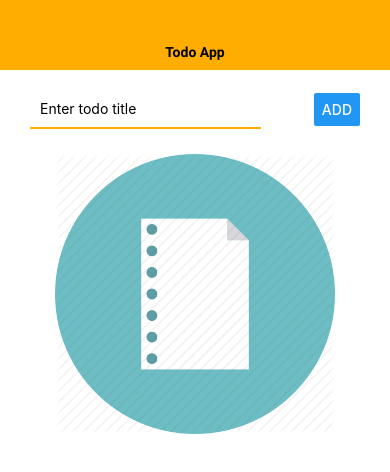
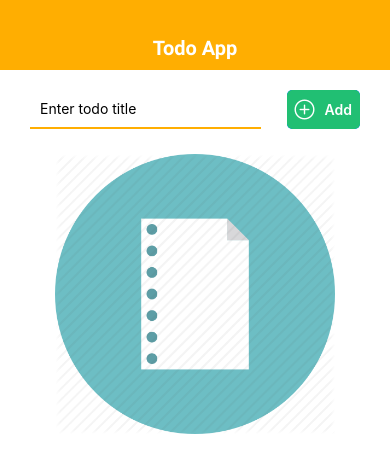
Before and after one commit to cherenkor/react-native-todo-app, a React Native app: screen / in a window 390 px wide. Shown: the top 472 px of the page. Built offline with nearby package versions, Linux system fonts and the light colour scheme.

Commit message:
Add icons, Add Button component with icon support

```diff
--- a/package.json
+++ b/package.json
@@ -8,6 +8,7 @@
     "eject": "expo eject"
   },
   "dependencies": {
+    "@expo/vector-icons": "^10.2.0",
     "expo": "~37.0.3",
     "expo-font": "^8.1.1",
     "react": "~16.9.0",
--- a/src/components/AddTodo.js
+++ b/src/components/AddTodo.js
@@ -1,6 +1,7 @@
 import React, { useState } from "react";
-import { View, StyleSheet, Alert, TextInput, Button } from "react-native";
+import { View, StyleSheet, Alert, TextInput, Keyboard } from "react-native";
 import { THEME } from "../theme";
+import { AntDesign } from "@expo/vector-icons";
 
 export const AddTodo = ({ addTodo, todos }) => {
   const [value, setValue] = useState("");
@@ -16,6 +17,7 @@
 
     addTodo(value);
     setValue("");
+    Keyboard.dismiss();
   };
 
   return (
@@ -28,7 +30,13 @@
         autoCorrect={false}
         autoCapitalize="none"
       />
-      <Button title="Add" onPress={pressHandler} />
+      <AntDesign.Button
+        name="pluscircleo"
+        style={styles.button}
+        onPress={pressHandler}
+      >
+        Add
+      </AntDesign.Button>
     </View>
   );
 };
@@ -47,4 +55,7 @@
     borderBottomWidth: 2,
     borderBottomColor: THEME.COLORS.PRIMARY_COLOR,
   },
+  button: {
+    backgroundColor: THEME.COLORS.SUCCESS_COLOR,
+  },
 });
--- a/src/components/EditModal.js
+++ b/src/components/EditModal.js
@@ -1,6 +1,8 @@
 import React, { useState } from "react";
-import { View, Modal, TextInput, Button, StyleSheet } from "react-native";
+import { View, Modal, TextInput, StyleSheet, Keyboard } from "react-native";
+
 import { THEME } from "../theme";
+import AppButton from "./ui/AppButton";
 
 const EditModal = ({ value, visible, onCancel, onSave }) => {
   const maxTitleLength = 64;
@@ -10,6 +12,11 @@
   };
 
   const [title, setTitle] = useState(value);
+
+  const onSaveHanlder = () => {
+    onSave(title);
+    Keyboard.dismiss();
+  };
 
   return (
     <Modal
@@ -28,12 +35,10 @@
           onChangeText={setTitle}
         />
         <View style={styles.buttons}>
-          <Button
-            title="Cancel"
-            onPress={onCancel}
-            color={THEME.COLORS.DANGER_COLOR}
-          />
-          <Button title="Save" onPress={() => onSave(title)} />
+          <AppButton onPress={onCancel} color={THEME.COLORS.DANGER_COLOR}>
+            Cancel
+          </AppButton>
+          <AppButton onPress={onSaveHanlder}>Save</AppButton>
         </View>
       </View>
     </Modal>
--- /dev/null
+++ b/src/components/ui/AppButton.js
@@ -0,0 +1,32 @@
+import React from "react";
+import { View, StyleSheet, TouchableOpacity } from "react-native";
+import AppTextBold from "./AppTextBold";
+import { THEME } from "../../theme";
+
+const AppButton = ({
+  children,
+  onPress,
+  color = THEME.COLORS.PRIMARY_COLOR,
+  textColor = "#fff",
+}) => {
+  return (
+    <TouchableOpacity onPress={onPress} activeOpacity={0.7}>
+      <View style={{ ...styles.button, backgroundColor: color }}>
+        <AppTextBold style={{ color: textColor }}>{children}</AppTextBold>
+      </View>
+    </TouchableOpacity>
+  );
+};
+
+const styles = StyleSheet.create({
+  button: {
+    paddingHorizontal: 20,
+    paddingVertical: 10,
+    borderRadius: 5,
+    flexDirection: "row",
+    alignItems: "center",
+    justifyContent: "center",
+  },
+});
+
+export default AppButton;
--- a/src/components/ui/AppTextBold.js
+++ b/src/components/ui/AppTextBold.js
@@ -2,7 +2,7 @@
 import { Text, StyleSheet } from "react-native";
 
 const AppTextBold = (props) => (
-  <Text style={{ ...styles.default, ...props.styles }}>{props.children}</Text>
+  <Text style={{ ...styles.default, ...props.style }}>{props.children}</Text>
 );
 
 const styles = StyleSheet.create({
--- a/src/screens/TodoScreen.js
+++ b/src/screens/TodoScreen.js
@@ -1,9 +1,12 @@
 import React, { useState } from "react";
-import { View, StyleSheet, Button, Alert } from "react-native";
+import { View, StyleSheet, Alert } from "react-native";
 import { THEME } from "../theme";
+import { FontAwesome, AntDesign } from "@expo/vector-icons";
+
 import AppTextBold from "../components/ui/AppTextBold";
 import AppCard from "../components/ui/AppCard";
 import EditModal from "../components/EditModal";
+import AppButton from "../components/ui/AppButton";
 
 const TodoScreen = ({ todo, goBack, removeTodo, updateTodoTitle }) => {
   const [modalVisible, setModalVisible] = useState(false);
@@ -35,28 +38,28 @@
       <AppCard style={styles.card}>
         <View style={styles.cardContent}>
           <AppTextBold style={styles.title}>{todo.title}</AppTextBold>
-          <Button
+          <AppButton
             style={styles.editButton}
-            title="Edit"
             onPress={() => setModalVisible(true)}
-          />
+          >
+            <FontAwesome name="edit" size={20} />
+          </AppButton>
         </View>
       </AppCard>
 
       <View style={styles.buttons}>
         <View style={styles.button}>
-          <Button
-            title="Back"
-            color={THEME.COLORS.INFO_COLOR}
-            onPress={goBack}
-          />
+          <AppButton color={THEME.COLORS.INFO_COLOR} onPress={goBack}>
+            <AntDesign name="back" size={20} color="#fff" />
+          </AppButton>
         </View>
         <View style={styles.button}>
-          <Button
-            title="Remove"
+          <AppButton
             color={THEME.COLORS.DANGER_COLOR}
             onPress={() => removeTodo(todo.id)}
-          />
+          >
+            <AntDesign name="delete" size={20} color="#fff" />
+          </AppButton>
         </View>
       </View>
     </View>
--- a/src/theme.js
+++ b/src/theme.js
@@ -3,5 +3,6 @@
     PRIMARY_COLOR: "#FFAE01",
     DANGER_COLOR: "#E53935",
     INFO_COLOR: "#757575",
+    SUCCESS_COLOR: "#21bf73",
   },
 };
```
